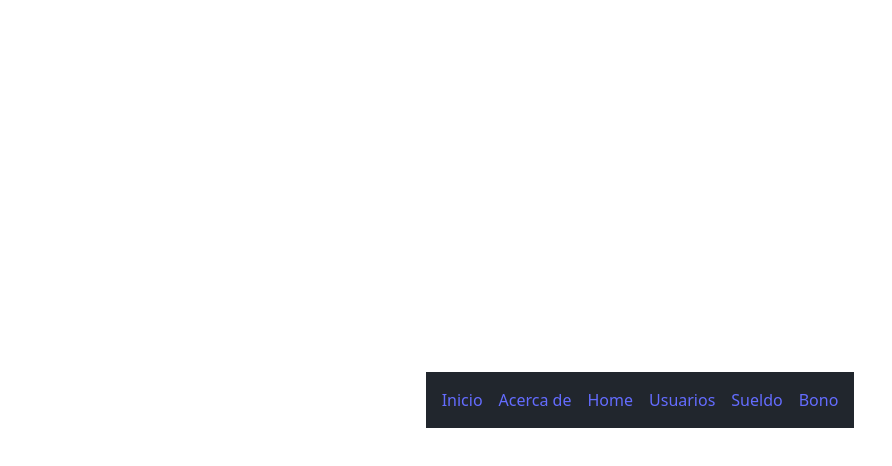
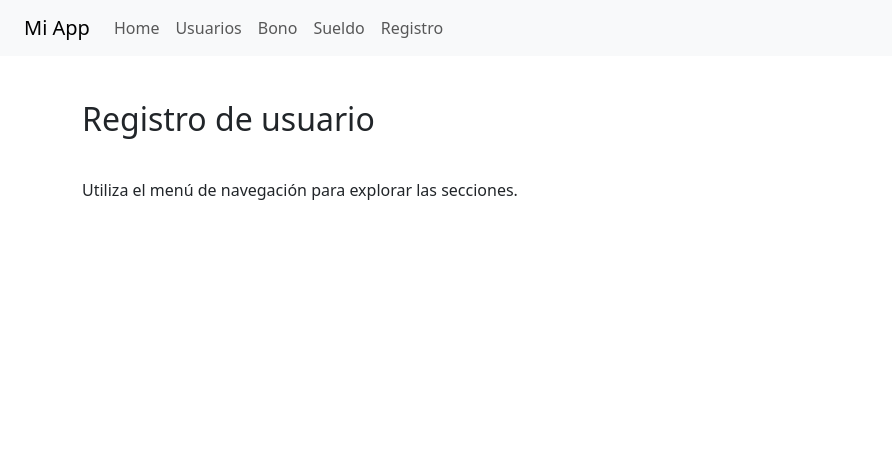
Before and after one commit to gpsangucho/react-1, a React (Vite) app in the folder my-react-app/: page /registro in a window 1280 px wide. Shown: the top 466 px of the page, without its empty margins (0-892 px from the left). Built offline with nearby package versions, Linux system fonts and the light colour scheme.

Commit message:
feat: upgrade file

```diff
--- a/my-react-app/package.json
+++ b/my-react-app/package.json
@@ -11,6 +11,7 @@
   },
   "dependencies": {
     "@hookform/resolvers": "^5.1.1",
+    "bootstrap": "^5.3.7",
     "react": "^19.1.0",
     "react-dom": "^19.1.0",
     "react-hook-form": "^7.59.0",
--- a/my-react-app/src/App.tsx
+++ b/my-react-app/src/App.tsx
@@ -1,31 +1,27 @@
-import './App.css'
-import { Link } from 'react-router-dom';
-import AppRoutes from './AppRoutes';
+import React from 'react';
+import { BrowserRouter as Router, Routes, Route } from 'react-router-dom';
+import Navbar from './components/Navbar';
+import Home from './pages/Home';
+import Usuarios from './pages/Usuarios';
+import Bono from './pages/Bono';
+import Sueldo from './pages/Sueldo';
+import Registro from './pages/Registro';
 
+const App: React.FC = () => {
+  return (
+    <Router>
+      <Navbar />
+      <div style={{ padding: '20px' }}>
+        <Routes>
+          <Route path="/" element={<Home />} />
+          <Route path="/usuarios" element={<Usuarios />} />
+          <Route path="/bono" element={<Bono />} />
+          <Route path="/sueldo" element={<Sueldo />} />
+          <Route path="/registro" element={<Registro />} />
+        </Routes>
+      </div>
+    </Router>
+  );
+};
 
-
-function App() {
-  return (
-    <>
-
-
-      <nav style={{ display: 'flex', gap: '1rem', padding: '1rem', background: '#21262d' }}>
-        <Link to="/">Inicio</Link>
-        <Link to="/about">Acerca de</Link>
-        <Link to="/home">Home</Link>
-        <Link to="/usuarios">Usuarios</Link>
-        <Link to="/sueldo">Sueldo</Link>
-        <Link to="/bono">Bono</Link>
-      </nav>
-
-
-
-
-      <AppRoutes />
-
-    </>
-
-  );
-
-}
 export default App;
--- /dev/null
+++ b/my-react-app/src/components/Navbar.tsx
@@ -0,0 +1,34 @@
+import React from 'react';
+import { Link } from 'react-router-dom';
+
+const Navbar: React.FC = () => {
+  return (
+    <nav className="navbar navbar-expand-lg navbar-light bg-light px-4">
+      <Link className="navbar-brand" to="/">Mi App</Link>
+      <button className="navbar-toggler" type="button" data-bs-toggle="collapse" data-bs-target="#navbarNav">
+        <span className="navbar-toggler-icon"></span>
+      </button>
+      <div className="collapse navbar-collapse" id="navbarNav">
+        <ul className="navbar-nav">
+          <li className="nav-item">
+            <Link className="nav-link" to="/">Home</Link>
+          </li>
+          <li className="nav-item">
+            <Link className="nav-link" to="/usuarios">Usuarios</Link>
+          </li>
+          <li className="nav-item">
+            <Link className="nav-link" to="/bono">Bono</Link>
+          </li>
+          <li className="nav-item">
+            <Link className="nav-link" to="/sueldo">Sueldo</Link>
+          </li>
+          <li className="nav-item">
+            <Link className="nav-link" to="/registro">Registro</Link>
+          </li>
+        </ul>
+      </div>
+    </nav>
+  );
+};
+
+export default Navbar;
--- a/my-react-app/src/main.tsx
+++ b/my-react-app/src/main.tsx
@@ -1,13 +1,11 @@
-import { StrictMode } from 'react'
-import { createRoot } from 'react-dom/client'
-import './index.css'
-import App from './App.tsx'
-import { BrowserRouter } from 'react-router-dom'
+import 'bootstrap/dist/css/bootstrap.min.css'; // Importa Bootstrap aquí
+import React from 'react';
+import ReactDOM from 'react-dom/client';
+import App from './App';
 
-createRoot(document.getElementById('root')!).render(
-  <StrictMode>
-    <BrowserRouter>
-      <App />
-    </BrowserRouter>
-  </StrictMode>,
-)
+const root = ReactDOM.createRoot(document.getElementById('root')!);
+root.render(
+  <React.StrictMode>
+    <App />
+  </React.StrictMode>
+);
--- a/my-react-app/src/pages/Bono.tsx
+++ b/my-react-app/src/pages/Bono.tsx
@@ -1,8 +1,11 @@
-export default function Bono() {
-    return (
-      <section>
-        <h2>Bono</h2>
+import React from 'react';
 
-      </section>
-    );
-  }
+const Sueldo: React.FC = () => (
+  <div className="container mt-4">
+    <h2 className="mb-3">BONOS</h2>
+    <br/>
+    <p>Secciòn de bonos</p>
+  </div>
+);
+
+export default Sueldo;
--- a/my-react-app/src/pages/Home.tsx
+++ b/my-react-app/src/pages/Home.tsx
@@ -1,8 +1,10 @@
-export default function Home() {
-    return (
-      <section>
-        <h2>🏠 Bienvenido al sitio web</h2>
-        <p>Esta es una SPA creada con React Router DOM y múltiples rutas.</p>
-      </section>
-    );
-  }
+import React from 'react';
+
+const Home: React.FC = () => (
+  <div className="container mt-4">
+    <h2 className="mb-3">Bienvenido a la página principal</h2>
+    <p>Utiliza el menú de navegación para explorar las secciones.</p>
+  </div>
+);
+
+export default Home;
--- a/my-react-app/src/pages/Registro.tsx
+++ b/my-react-app/src/pages/Registro.tsx
@@ -1,8 +1,11 @@
-export default function Registro() {
-    return (
-      <section>
-        <h2>Registro</h2>
+import React from 'react';
 
-      </section>
-    );
-  }
+const Registro: React.FC = () => (
+  <div className="container mt-4">
+    <h2 className="mb-3">Registro de usuario</h2>
+    <br/>
+    <p>Utiliza el menú de navegación para explorar las secciones.</p>
+  </div>
+);
+
+export default Registro;
--- a/my-react-app/src/pages/Sueldo.tsx
+++ b/my-react-app/src/pages/Sueldo.tsx
@@ -1,8 +1,11 @@
-export default function Sueldo() {
-    return (
-      <section>
-        <h2>Sueldos</h2>
+import React from 'react';
 
-      </section>
-    );
-  }
+const Sueldo: React.FC = () => (
+  <div className="container mt-4">
+    <h2 className="mb-3">Registro de Sueldo</h2>
+    <br/>
+    <p>Secciòn de sueldo</p>
+  </div>
+);
+
+export default Sueldo;
--- a/my-react-app/src/pages/Usuarios.tsx
+++ b/my-react-app/src/pages/Usuarios.tsx
@@ -1,8 +1,11 @@
-export default function Usuarios() {
-    return (
-      <section>
-        <h2>Usuarios</h2>
+import React from 'react';
 
-      </section>
-    );
-  }
+const Usuarios: React.FC = () => (
+  <div className="container mt-4">
+    <h2 className="mb-3">Registro de Usuario</h2>
+    <br/>
+    <p>Secciòn de usuarios</p>
+  </div>
+);
+
+export default Usuarios;
```
Also changed, not shown: 1 other file (tests, documents, lock files or other folders).
